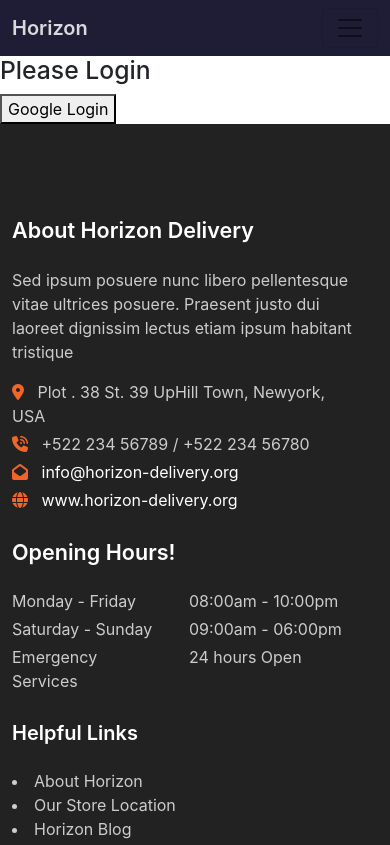
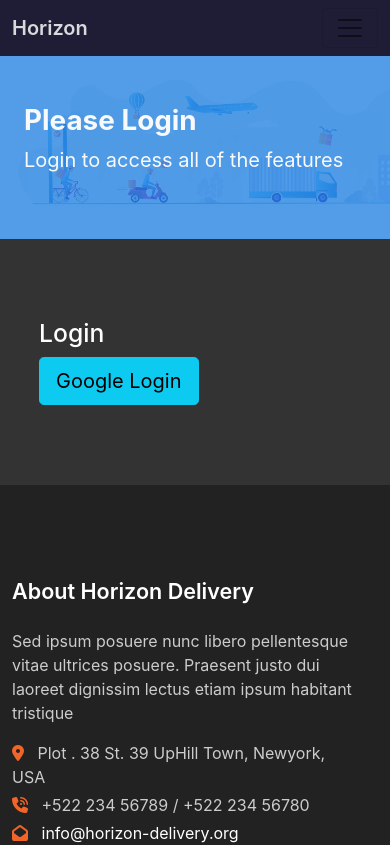
Before and after one commit to sisrafilss/horizon-delivery-client, a React (Create React App) app: page /login in a window 390 px wide. Shown: the top 845 px of the page. Built offline with nearby package versions, Linux system fonts and the light colour scheme; no server answers.

Commit message:
404 and login form css updated

```diff
--- /dev/null
+++ b/src/pages/Login/Login/Login.css
@@ -0,0 +1,52 @@
+.login-form-wrapper {
+    background-color: rgb(51, 51, 51);
+}
+
+.login-container {
+    margin-right: 35%;
+    margin-left: 35%;
+    color: #fff;
+    padding-top: 5rem;
+    padding-bottom: 5rem;
+}
+
+.btn-submit {
+    background-color: #EA6428;
+    padding: 7px 30px;
+    color: white;
+    font-weight: bold;
+}
+
+.btn-submit:hover {
+    color: #fff !important;
+}
+
+.btn-third-party-login {
+    background-color: #EA6428 !important;
+}
+
+.login-error {
+    color: red;
+    font-size: 1.5rem;
+    font-weight: 500;
+}
+.login-success {
+    color: green;
+    font-size: 1.5rem;
+    font-weight: 500;
+}
+
+
+@media only screen and (min-width: 521px) and (max-width: 768px) {
+    .login-container {
+        margin-right: 20%;
+        margin-left: 20%;
+    }
+}
+
+@media only screen and (max-width: 520px) {
+    .login-container {
+        margin-right: 10%;
+        margin-left: 10%;
+    }
+}
--- a/src/pages/Login/Login/Login.js
+++ b/src/pages/Login/Login/Login.js
@@ -1,9 +1,10 @@
-import React from 'react';
-import { useHistory, useLocation } from 'react-router';
-import useAuth from '../../../hooks/useAuth';
+import React from "react";
+import { useHistory, useLocation } from "react-router";
+import useAuth from "../../../hooks/useAuth";
+import PageTopTitle from "../../Shared/PageTopTitle/PageTopTitle";
+import "./Login.css";
 
 const Login = () => {
-
   const { signInUsingGoogle, setError, setUser, setIsLoading } = useAuth();
   const location = useLocation();
   const history = useHistory();
@@ -19,15 +20,29 @@ const Login = () => {
       .catch((error) => {
         setError(error.message);
       })
-          .finally( () => {
+      .finally(() => {
         setIsLoading(false);
       });
-    }
+  };
+
+  const pageTopTitle = {
+    title: "Please Login",
+    subtitle: "Login to access all of the features",
+  };
 
   return (
     <div>
-            <h2>Please Login</h2>
-            <button onClick={handleGoogleSignIn}>Google Login</button>
+      <div>
+        <PageTopTitle pageTopTitle={pageTopTitle} />
+      </div>
+      <div className="login-form-wrapper">
+        <div className="login-container">
+          <h2>Login</h2>
+          <button onClick={handleGoogleSignIn} className="btn btn-info btn-lg">
+            Google Login
+          </button>
+        </div>
+      </div>
     </div>
   );
 };
--- a/src/pages/NotFoundPage/NotFoundPage.js
+++ b/src/pages/NotFoundPage/NotFoundPage.js
@@ -1,16 +1,22 @@
-import React from 'react';
-import { Link } from 'react-router-dom';
+import React from "react";
+import { Link } from "react-router-dom";
+import pageNotFound from "../../images/404.png";
 
 const NotFoundPage = () => {
-    return (
-        <div>
-            <h1>404</h1>
-            <h2>Page Not Found</h2>
-            <Link className="btn btn-info" to="/home">
-                Go To Homepage
+  return (
+    <div className="login-form-wrapper">
+      <div className="container">
+        <div className="w-75 mx-auto">
+          <img src={pageNotFound} className="img-fluid" alt="" />
+          <div className="">
+            <Link className="btn btn-info btn-lg d-block" to="/home">
+              Go to Homepage
             </Link>
+          </div>
         </div>
-    );
+      </div>
+    </div>
+  );
 };
 
 export default NotFoundPage;
```
Also changed, not shown: src/images/404.png (added). Lines whose indentation alone changed are shown as unchanged.
